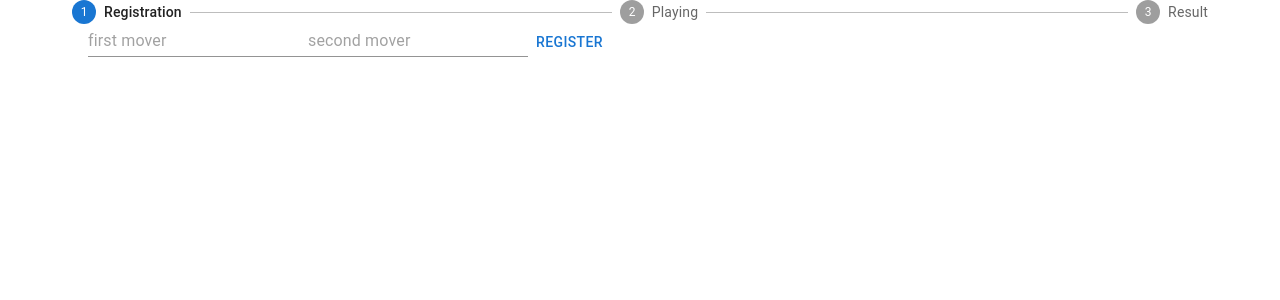
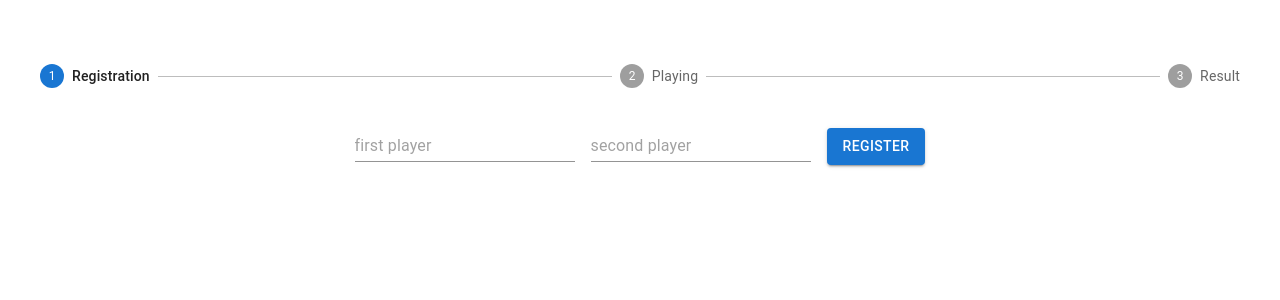
Before and after one commit to akita0724/ringcon-rhythm, a Next.js app: page /keyboard in a window 1280 px wide. Shown: the top 300 px of the page. Built offline with nearby package versions, Linux system fonts and the light colour scheme.

Commit message:
refine ringcon ui

```diff
--- a/package.json
+++ b/package.json
@@ -17,6 +17,7 @@
     "joy-con-webhid": "^0.9.0",
     "next": "15.3.3",
     "react": "^19.0.0",
+    "react-confetti": "^6.4.0",
     "react-dom": "^19.0.0"
   },
   "devDependencies": {
--- a/src/app/page.tsx
+++ b/src/app/page.tsx
@@ -11,11 +11,9 @@ const steps = ["Connection", "Playing", "Result"];
 export default function Home() {
 
   return (
-    <Box>
-      <StepperWrapper
-        steps={steps}
-        components={[<Connector />, <AlternatePlay />, <Result />]}
-      />
-    </Box>
+    <StepperWrapper
+      steps={steps}
+      components={[<Connector />, <AlternatePlay />, <Result />]}
+    />
   );
 }
--- a/src/components/result.tsx
+++ b/src/components/result.tsx
@@ -1,8 +1,9 @@
 import { MissLimit } from "@/consts/constraints";
 import { missCountAtom, playerNames } from "@/lib/atom";
 import { useStepper } from "@/lib/hooks/stepper";
-import { Button, Container, Typography } from "@mui/material";
+import { Button, Container, Typography, Paper } from "@mui/material";
 import { useAtomValue } from "jotai";
+import Confetti from "react-confetti"
 
 export default function Result() {
   const { handleNext } = useStepper();
@@ -15,19 +16,23 @@ export default function Result() {
   const secondMoverScore = MissLimit-missCount[1];
 
   return (
-    <Container>
-      <Typography>
+    <Container maxWidth="lg" sx={{ textAlign: "center" }}>
+      <Confetti width={window.screen.width} height={window.screen.height} />
+      <Paper sx={{ padding: 3 }} >
+        <Typography variant="h5" >
           Here are outcomes.
         </Typography>
-      <Typography>
-        {first} { firstMoverScore > secondMoverScore ? "Won!" : "Lost..." }
+        <Typography variant="h6" sx={{ padding: 2 }}>
+          {first}: { firstMoverScore > secondMoverScore ? "Won! " : firstMoverScore === secondMoverScore ? "Draw! " : "Lost... " }
           The score is {firstMoverScore}
         </Typography>
-      <Typography>
-        {second} { firstMoverScore < secondMoverScore ? "Won!" : "Lost..." }
+        <Typography variant="h6" sx={{ padding: 2 }}>
+          {second}: { firstMoverScore < secondMoverScore ? "Won! " : firstMoverScore === secondMoverScore ? "Draw! " : "Lost... " }
           The score is {secondMoverScore}
         </Typography>
-      <Button onClick={handleNext}>Finish</Button>
+        <Button variant="contained" onClick={() => handleNext()}>Finish</Button>
+      </Paper>
+
     </Container>
   );
 }
--- a/src/components/ringCon/ringConConnector.tsx
+++ b/src/components/ringCon/ringConConnector.tsx
@@ -4,7 +4,7 @@ import { connectedAtom } from "@/lib/atom";
 import { useRegistration } from "@/lib/hooks/registration";
 import { useStepper } from "@/lib/hooks/stepper";
 import { igniteJoyCon } from "@/lib/rincon";
-import { Container, Typography, Button } from "@mui/material";
+import { Container, Typography, Button, Stack, Paper } from "@mui/material";
 import { useSetAtom } from "jotai";
 
 export default function Connector() {
@@ -12,23 +12,28 @@ export default function Connector() {
   const setConnected = useSetAtom(connectedAtom);
   const { PlayerRegistrationForm, isRegistered } = useRegistration();
 
-  async function changeHandler() {
-    await igniteJoyCon();
-    setConnected(true);
-    handleNext();
+  async function clickHandler() {
+    const isConnected = await igniteJoyCon();
+    console.log(isConnected);
+    if (isConnected) {
+      setConnected(true);
+      handleNext();
+    }
   }
 
   return (
-    <Container>
+    <Stack spacing={2} sx={{ width: "100%", height: "100%" }}>
       <PlayerRegistrationForm />
       {isRegistered && (
-        <>
-          <label htmlFor="connect">
-            <Typography>Connect to RingCon</Typography>
-          </label>
-          <Button onClick={changeHandler}>Connect</Button>
-        </>
+        <Container maxWidth="lg" sx={{ textAlign: "center" }} >
+          <Paper sx={{ padding: 2 }} >
+            <label htmlFor="connect">
+              <Typography sx={{ paddingBottom: 2 }}>Connect to RingCon</Typography>
+            </label>
+            <Button id="connect" variant="contained" onClick={clickHandler}>Connect</Button>
+          </Paper>
+        </Container>
       )}
-    </Container>
+    </Stack>
   );
 }
--- a/src/components/ringCon/ringConGame.tsx
+++ b/src/components/ringCon/ringConGame.tsx
@@ -1,7 +1,7 @@
 "use client";
 
 import { useStepper } from "@/lib/hooks/stepper";
-import { Container } from "@mui/material";
+import { Box } from "@mui/material";
 import { useEffect } from "react";
 import { RightTurn, LeftTurn } from "@/components/turn";
 import {
@@ -107,14 +107,15 @@ export default function AlternatePlay() {
   // ゲーム終了判定をuseEffectに移動
   useEffect(() => {
     if (nodes.length !== 0 && nodes.length === currentNode) {
-      handleNext();
+      // If this function is properly called just once, you can call this without passing any number.
+      handleNext(2);
     }
   }, [nodes.length, currentNode, handleNext]);
 
   return (
-    <Container>
+    <Box>
       <LeftTurn />
       <RightTurn />
-    </Container>
+    </Box>
   );
 }
--- a/src/components/stepper.tsx
+++ b/src/components/stepper.tsx
@@ -5,12 +5,13 @@ import {
   Box,
   Button,
   Container,
+  Stack,
   Step,
   StepLabel,
   Stepper,
   Typography,
 } from "@mui/material";
-import { ReactNode, useEffect } from "react";
+import { ReactNode } from "react";
 
 type StepSwitch = {
   steps: string[];
@@ -22,24 +23,24 @@ export default function StepperWrapper({ steps, components }: StepSwitch) {
   const { activeStep, handleReset } = useStepper();
 
   return (
-    <Container>
-      <Box sx={{ width: "100%" }}>
+    <Box sx={{ width: "100vw", height: "100vh", paddingX: 4, paddingY: 8 }}>
+      <Stack spacing={5} sx={{ width: "100%", height: "100%" }}>
         <Stepper activeStep={activeStep}>
           {steps.map((label, index) => (
-            <Step key={label}>
+            <Step key={index}>
               <StepLabel>{label}</StepLabel>
             </Step>
           ))}
         </Stepper>
         {activeStep === steps.length ? (
-          <Box>
-            <Typography>All stages have been done!</Typography>
-            <Button onClick={handleReset}>Restart!</Button>
-          </Box>
+          <Container maxWidth="lg" sx={{ textAlign: "center" }} >
+            <Typography sx={{ padding: 3 }}>All stages have been done!</Typography>
+            <Button variant="contained" onClick={handleReset}>Restart!</Button>
+          </Container>
         ) : (
           <Box>{components[activeStep]}</Box>
         )}
-      </Box>
-    </Container>
+      </Stack>
+    </Box>
   );
 }
--- a/src/lib/hooks/registration.tsx
+++ b/src/lib/hooks/registration.tsx
@@ -1,4 +1,4 @@
-import { Button, Input } from "@mui/material";
+import { Button, Input, Stack} from "@mui/material";
 import { useAtom } from "jotai";
 import { playerNames } from "../atom";
 import { useState } from "react";
@@ -14,11 +14,21 @@ export function useRegistration() {
   }
 
   const PlayerRegistrationForm = () => (
-    <>
-      <Input placeholder="first mover" value={players[0]} onChange={(e) => setPlayers((prev) => ([e.target.value, prev[1]]))} />
-      <Input placeholder="second mover" value={players[1]} onChange={(e) => setPlayers((prev) => ([prev[0], e.target.value]))} />
-      <Button onClick={handleRegister}>Register</Button>
-    </>
+    <Stack
+      direction="row"
+      spacing={2}
+      sx={{
+        display: "flex",
+        justifyContent: "center",
+        alignItems: "center",
+        width: "100%",
+        height: "100%"
+      }}
+    >
+      <Input placeholder="first player" value={players[0]} onChange={(e) => setPlayers((prev) => ([e.target.value, prev[1]]))} />
+      <Input placeholder="second player" value={players[1]} onChange={(e) => setPlayers((prev) => ([prev[0], e.target.value]))} />
+      <Button variant="contained" onClick={handleRegister}>Register</Button>
+    </Stack>
   );
 
   return {
--- a/src/lib/hooks/stepper.tsx
+++ b/src/lib/hooks/stepper.tsx
@@ -4,8 +4,8 @@ import { useAtom } from "jotai";
 export function useStepper() {
   const [activeStep, setActiveStep] = useAtom(activeStepAtom);
 
-  function handleNext() {
-    setActiveStep((prev) => prev + 1);
+  function handleNext(nextStep?: number) {
+    nextStep ? setActiveStep(nextStep) : setActiveStep((prev) => prev + 1);
   }
 
   function handleReset() {
--- a/src/lib/rincon.tsx
+++ b/src/lib/rincon.tsx
@@ -4,12 +4,11 @@ import {
   connectedJoyCons,
   connectJoyCon,
   JoyConDataPacket,
-  JoyConLeft,
   JoyConRight,
   RingConDataPacket,
 } from "joy-con-webhid";
 import { useEffect, useState } from "react";
-import { JoyConEvents, AnalogStick } from "joy-con-webhid";
+import { AnalogStick } from "joy-con-webhid";
 
 // Refer to https://github.com/tomayac/joy-con-webhid/blob/main/demo/webmidi.js
 // especially, visualize function.
@@ -24,8 +23,10 @@ const initialStickValue = {
   gyro: { x: 0, y: 0, z: 0 },
 };
 
+// [TODO] Check if the size of joy cons are immediately reflected.
 export async function igniteJoyCon() {
   await connectJoyCon();
+  return connectedJoyCons.size > 0;
 }
 
 export function useRingConValues() {
```
Also changed, not shown: 1 other file (tests, documents, lock files or other folders). Lines whose indentation alone changed are shown as unchanged.
